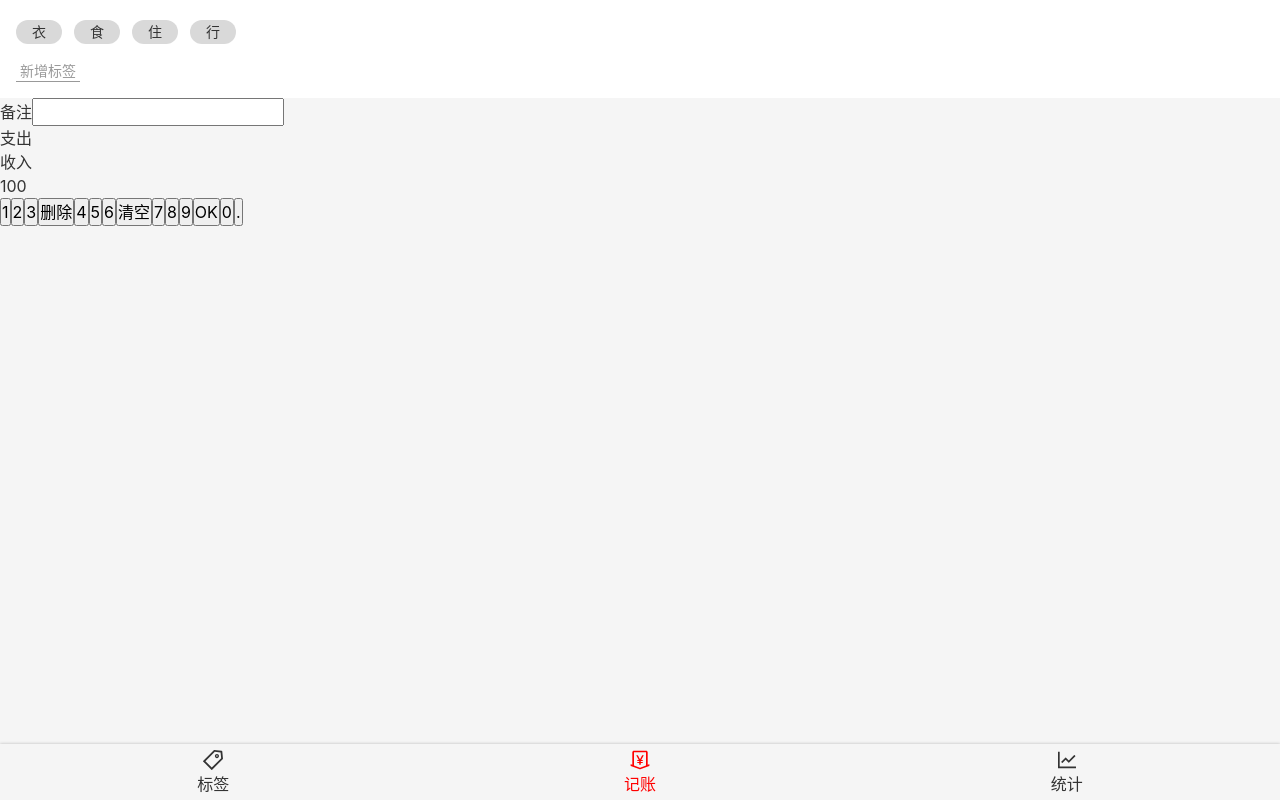
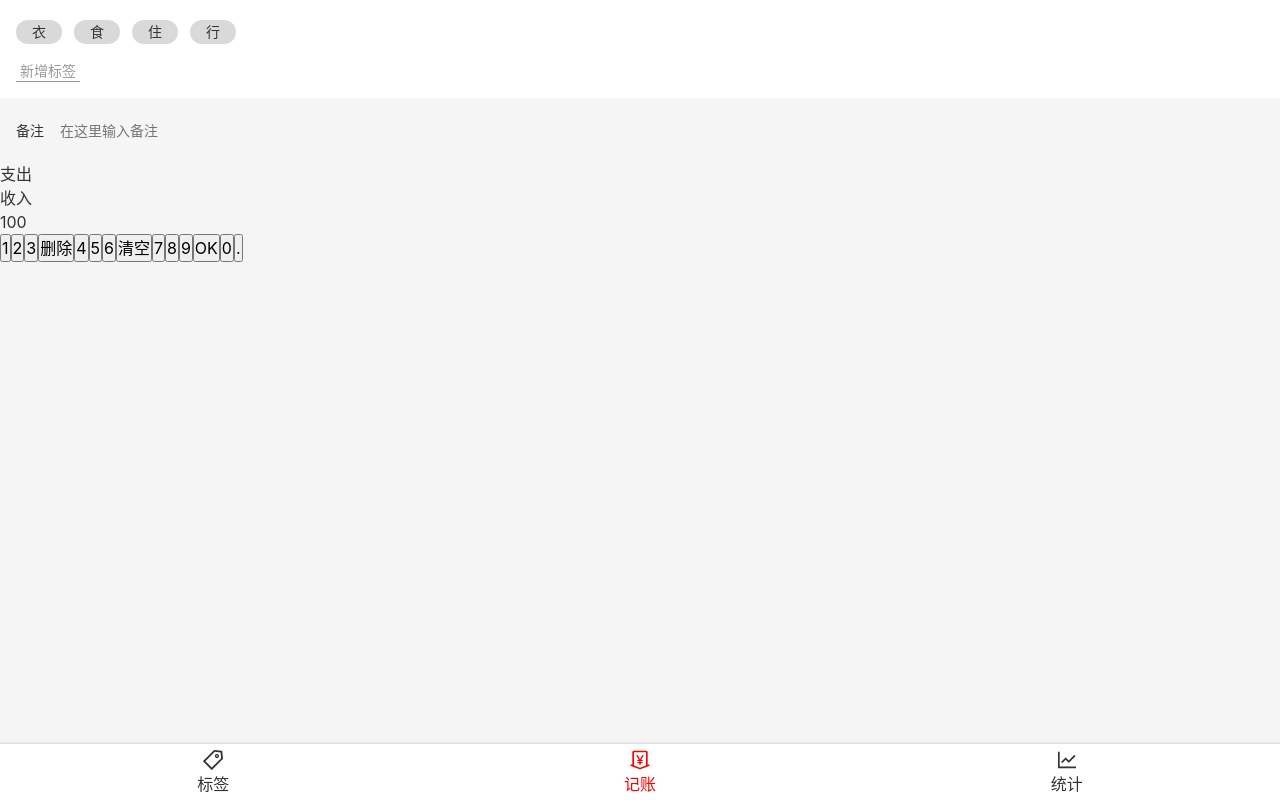
Before and after one commit to shervinchen/moni-react, a React app: page /#/money in a window 1280 px wide. Built offline with nearby package versions, Linux system fonts and the light colour scheme; the HTML template or start-up script is replaced by a standard one.

Commit message:
NotesSection基本布局、样式完成

```diff
--- a/src/components/Nav.tsx
+++ b/src/components/Nav.tsx
@@ -6,6 +6,7 @@ import Icon from "./Icon";
 
 const NavWrapper = styled.nav`
   line-height: 24px;
+  background: #fff;
   box-shadow: 0 0 3px rgba(0, 0, 0, 0.25);
   > ul {
     display: flex;
--- a/src/views/Money.tsx
+++ b/src/views/Money.tsx
@@ -32,7 +32,26 @@ const TagsSection = styled.section`
   }
 `;
 
-const NotesSection = styled.section``;
+const NotesSection = styled.section`
+  background: #f5f5f5;
+  padding: 12px 0;
+  > label {
+    font-size: 14px;
+    padding: 0 16px;
+    display: flex;
+    align-items: center;
+    > span {
+      padding-right: 16px;
+      white-space: nowrap;
+    }
+    > input {
+      height: 40px;
+      flex-grow: 1;
+      background: transparent;
+      border: none;
+    }
+  }
+`;
 
 const CategorySection = styled.section``;
 
@@ -55,7 +74,7 @@ const Money = () => {
       <NotesSection>
         <label>
           <span>备注</span>
-          <input type="text"/>
+          <input type="text" placeholder="在这里输入备注" />
         </label>
       </NotesSection>
       <CategorySection>
```
